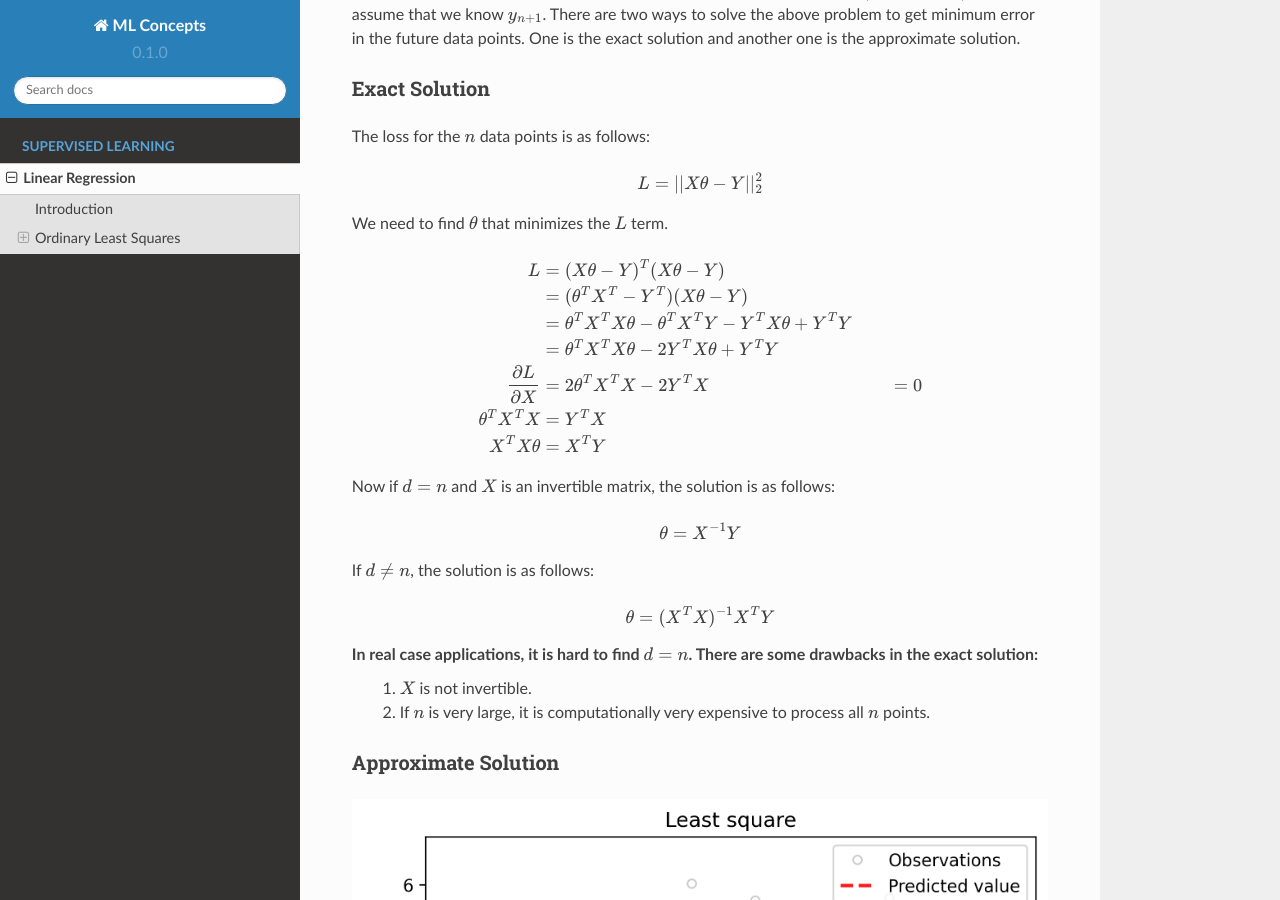
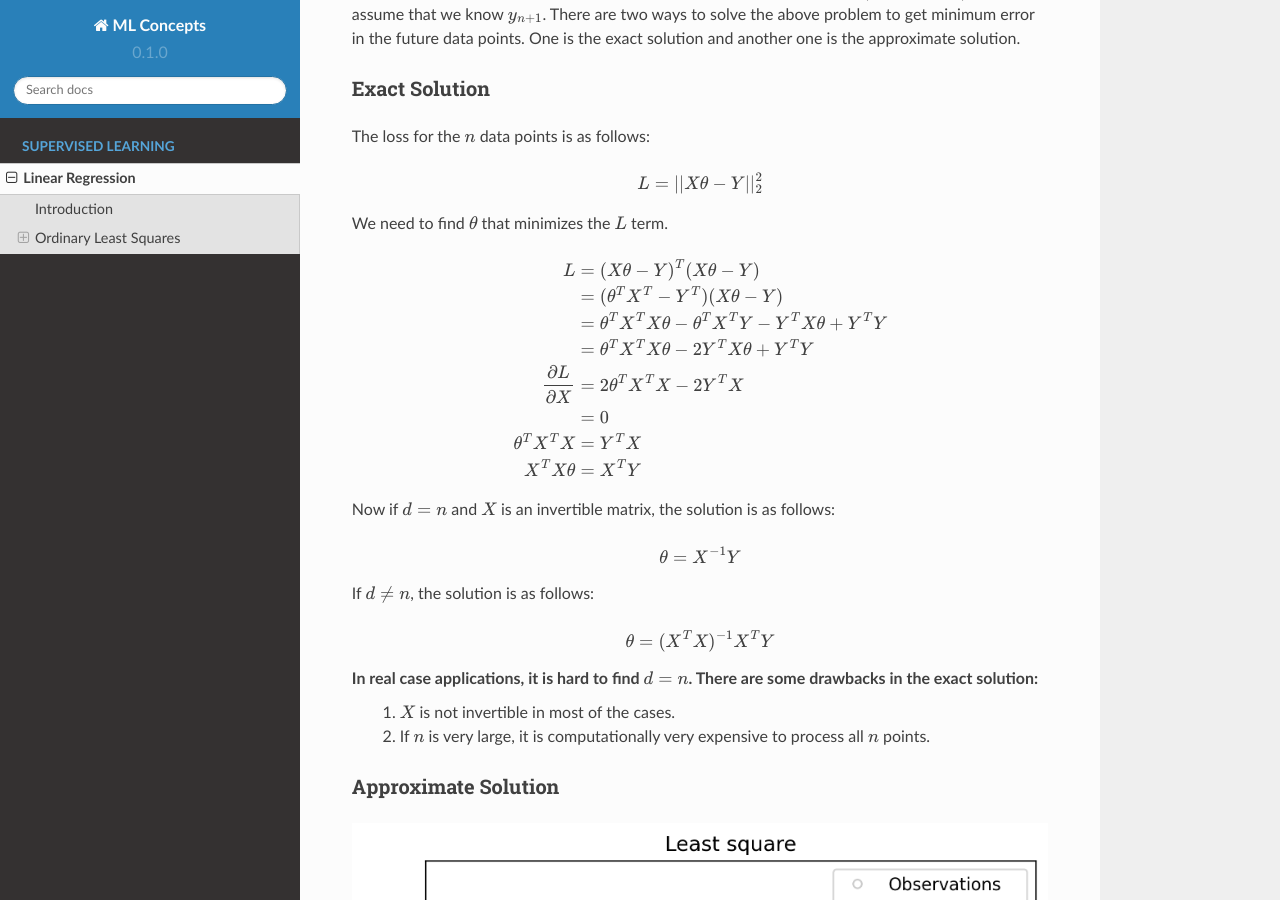
Before and after one commit to ghoshsubh/ML-project, a Sphinx documentation site: the page built from docs/source/Linear_regression.rst, in a window 1280 px wide and 900 px high, scrolled down 1123 px. Built offline with Sphinx 7.4.7 and the Read the Docs theme 2.0.0, drawn with Linux system fonts in a browser that asks for light colours.

Commit message:
Update Linear_regression.rst

```diff
--- a/docs/source/Linear_regression.rst
+++ b/docs/source/Linear_regression.rst
@@ -64,6 +64,7 @@ We need to find :math:`\theta` that minimizes the :math:`L` term.
     &= \theta^T X^T X \theta - 2 Y^T X \theta + Y^T Y
 
   \frac{\partial L}{\partial X} &= 2 \theta^T X^T X - 2 Y^T X
+
     &= 0
 
   \theta^T X^T X &= Y^T X
@@ -82,7 +83,7 @@ If :math:`d \neq n`, the solution is as follows:
   \theta  = (X^T X)^{-1}X^T Y
 
 In real case applications, it is hard to find :math:`d = n`. There are some drawbacks in the exact solution:
-  1. :math:`X` is not invertible.
+  1. :math:`X` is not invertible in most of the cases.
   2. If :math:`n` is very large, it is computationally very expensive to process all :math:`n` points.
 Approximate Solution
 --------------------
```
